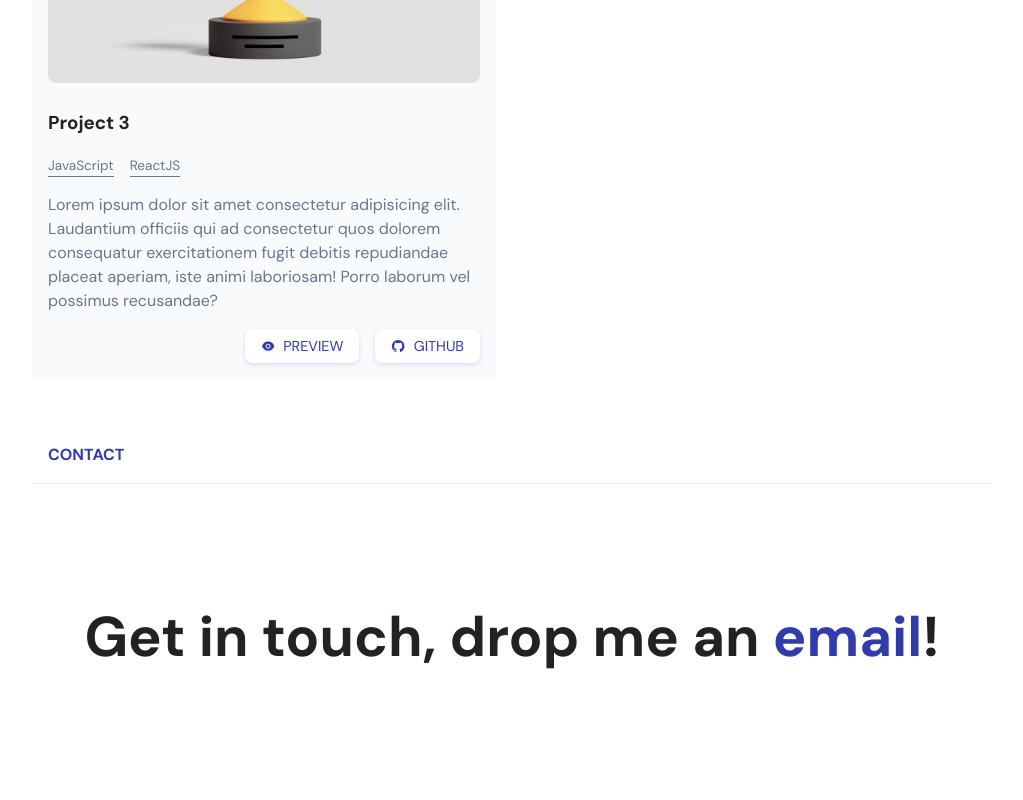
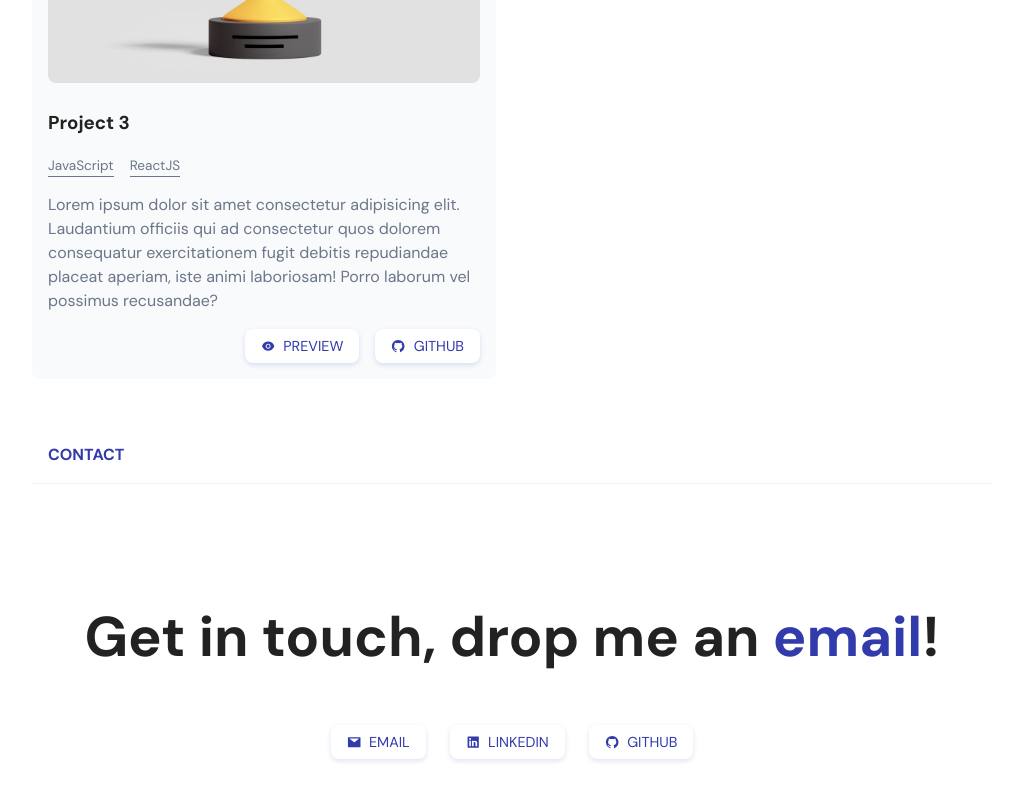
Before and after one commit to kmalcaba/kmalcaba.github.io, a React (Create React App) app: page / in a window 1280 px wide. Shown: the part 1545-2345 px from the top of the page, without its empty margins (128-1151 px from the left). Built offline with nearby package versions, Linux system fonts and the light colour scheme.

Commit message:
Add social media links

```diff
--- a/src/components/Contact/Contact.jsx
+++ b/src/components/Contact/Contact.jsx
@@ -1,14 +1,39 @@
 import "./Contact.scss";
+import Button from "../Button/Button";
 import { ContainerWrapper, MotionWrapper } from "../../wrapper";
+
+import { AiFillMail, AiFillLinkedin, AiFillGithub } from "react-icons/ai";
 
 function Contact() {
   return (
     <div className="contact">
       <h2>
-        Get in touch, drop me an <a href="mailto:kmalcaba@live.com">email</a>!
+        Get in touch, drop me an{" "}
+        <a className="contact-link" href="mailto:kmalcaba@live.com">
+          email
+        </a>
+        !
       </h2>
       <div className="contact-cards">
-        <div className="contact-card"></div>
+        <a href="mailto:kmalcaba@live.com">
+          <Button className="btn-primary" Icon={AiFillMail}>
+            Email
+          </Button>
+        </a>
+        <a
+          href="https://www.linkedin.com/in/kmalcaba/"
+          target="_blank"
+          rel="noreferrer"
+        >
+          <Button className="btn-primary" Icon={AiFillLinkedin}>
+            LinkedIn
+          </Button>
+        </a>
+        <a href="https://github.com/kmalcaba" target="_blank" rel="noreferrer">
+          <Button className="btn-primary" Icon={AiFillGithub}>
+            Github
+          </Button>
+        </a>
       </div>
     </div>
   );
--- a/src/components/Contact/Contact.scss
+++ b/src/components/Contact/Contact.scss
@@ -23,11 +23,12 @@
 
     @media screen and (max-width: $breakpoint-tablet) {
       font-size: 2.5rem;
+      padding-top: 0;
     }
   }
 
-  a::before,
-  a::after {
+  a.contact-link::before,
+  a.contact-link::after {
     position: absolute;
     width: 100%;
     height: 3px;
@@ -37,11 +38,11 @@
     pointer-events: none;
   }
 
-  a::before {
+  a.contact-link::before {
     content: "";
   }
 
-  a {
+  a.contact-link {
     color: $color-primary;
     text-decoration: none;
     position: relative;
@@ -72,4 +73,13 @@
       transition: transform 0.4s 0.1s cubic-bezier(0.2, 1, 0.8, 1);
     }
   }
+
+  .contact-cards {
+    display: flex;
+    gap: 1.5rem;
+
+    a {
+      text-decoration: none;
+    }
+  }
 }
```
